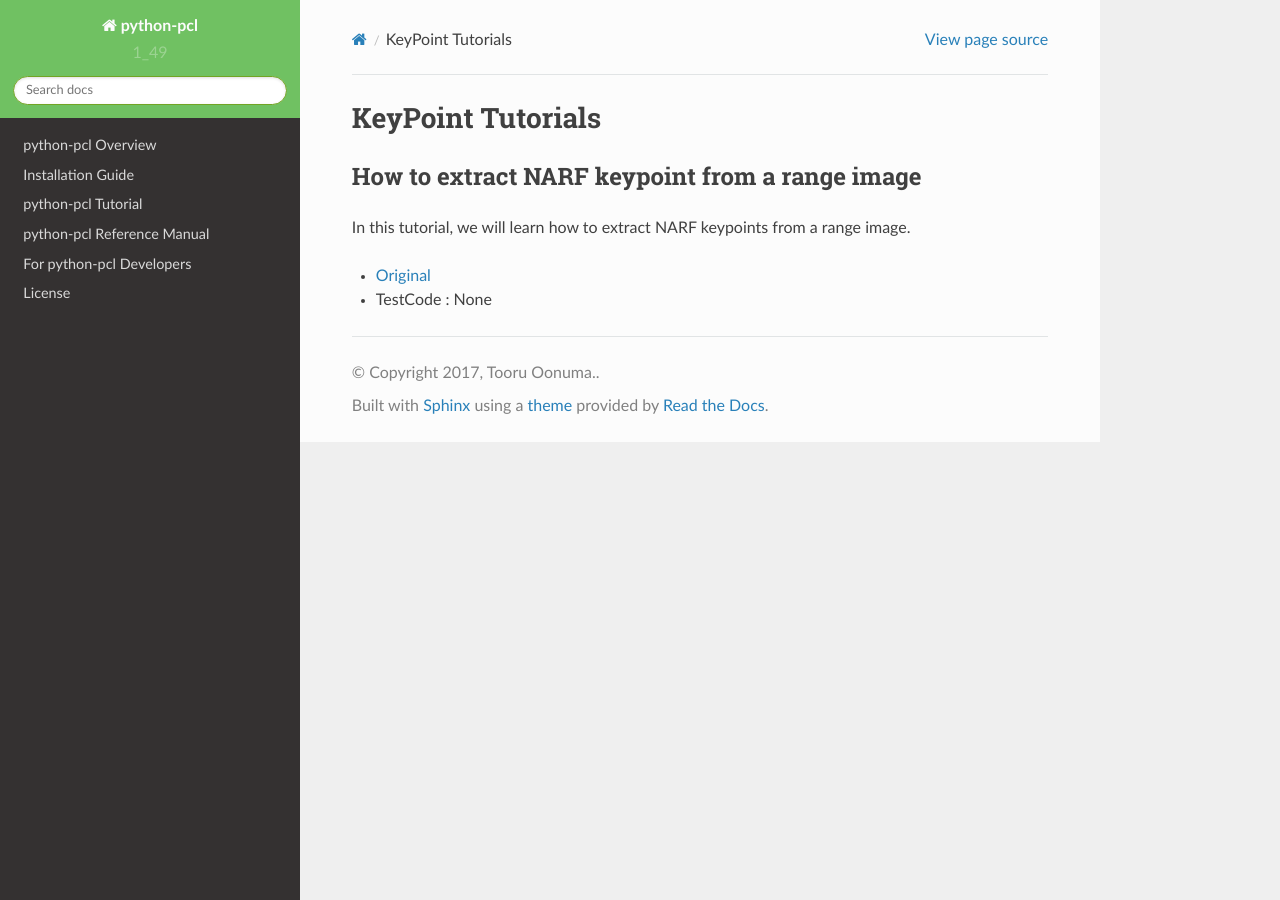
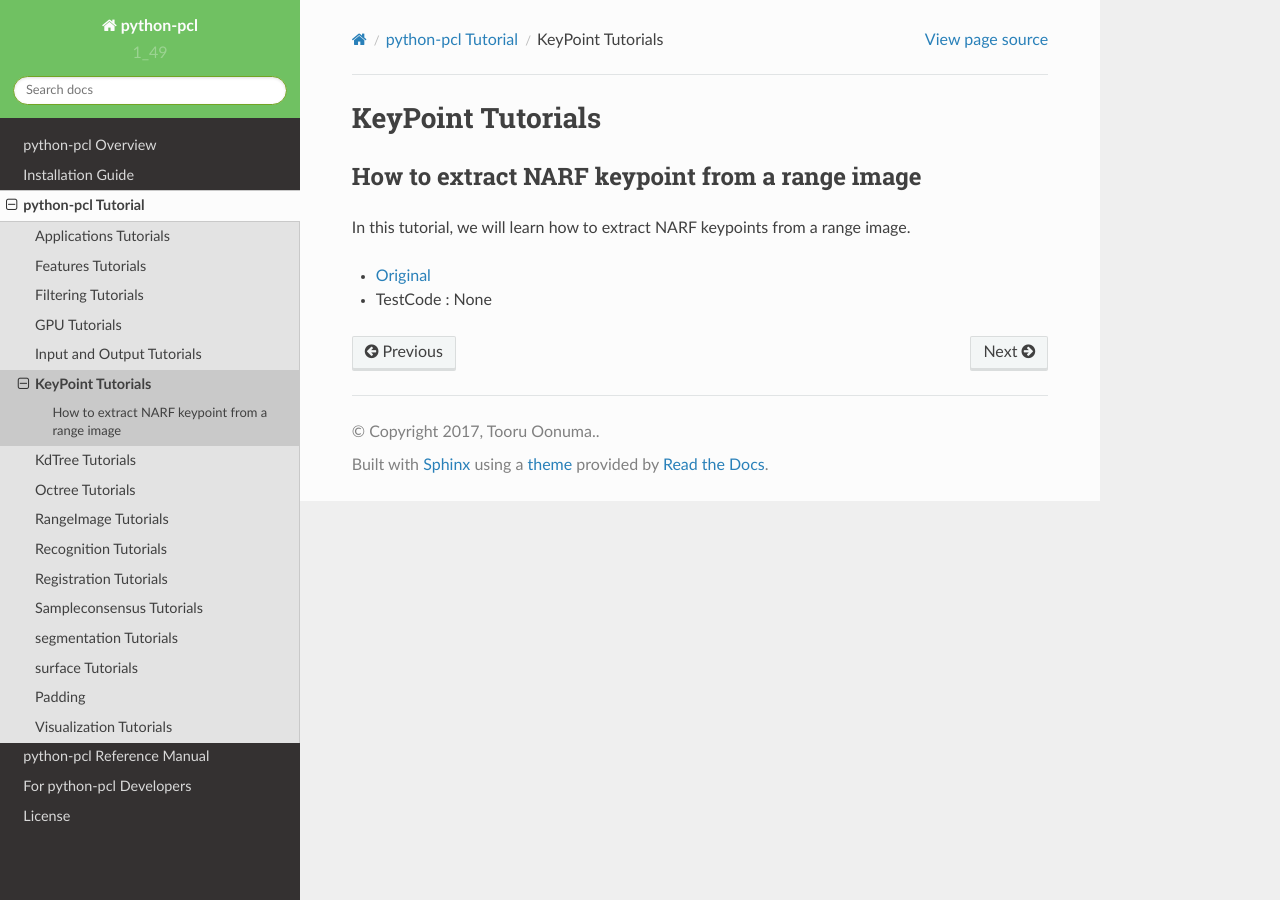
Before and after one commit to strawlab/python-pcl, a Sphinx documentation site: the page built from docs/source/tutorial/keypoint.rst, in a window 1280 px wide. Built offline with Sphinx 7.4.7 and the Read the Docs theme 2.0.0, drawn with Linux system fonts in a browser that asks for light colours; pages that are not in the unit, such as notebooks, are missing from menus; the version number is read from the project's files by our own code.

Commit message:
docs modified

```diff
--- a/docs/source/tutorial/index.rst
+++ b/docs/source/tutorial/index.rst
@@ -4,18 +4,19 @@ python-pcl Tutorial
 .. toctree::
    :maxdepth: 1
 
+   application
    features
    filtering
+   GPU
    io
-   keypoints
+   keypoint
    kdtree
    octree
-   rangeimage
+   rangeImage
    recognition
    registration
    sampleconsensus
    segmentation
    surface
+   tracking
    visualization
-   application
-   GPU
--- a/docs/source/tutorial/keypoint.rst
+++ b/docs/source/tutorial/keypoint.rst
@@ -3,7 +3,6 @@ KeyPoint Tutorials
 
 How to extract NARF keypoint from a range image
 ~~~~~~~~~~~~~~~~~~~~~~~~~~~~~~~~~~~~~~~~~~~~~~~
-
 In this tutorial, we will learn how to extract NARF keypoints from a range image.
 
 * `Original <http://pointclouds.org/documentation/tutorials/narf_keypoint_extraction.php#narf-keypoint-extraction>`_ \
```
